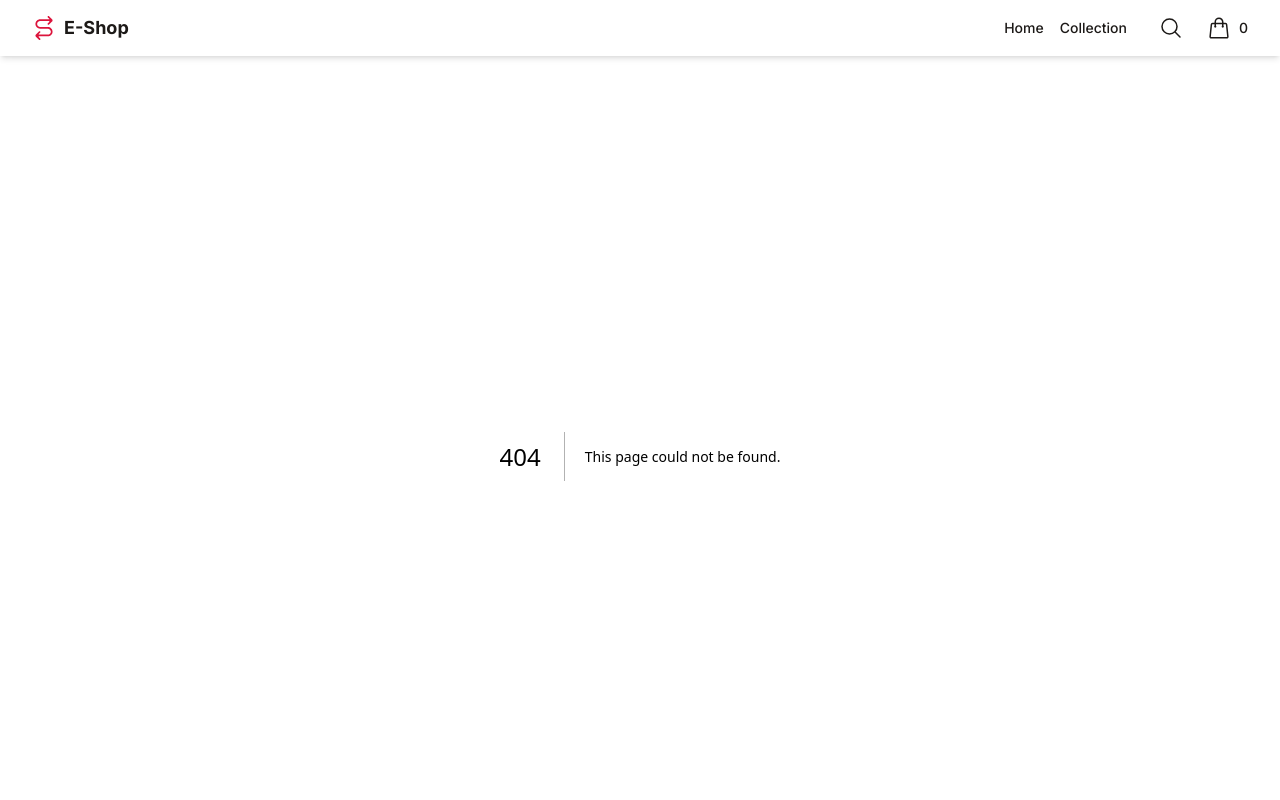
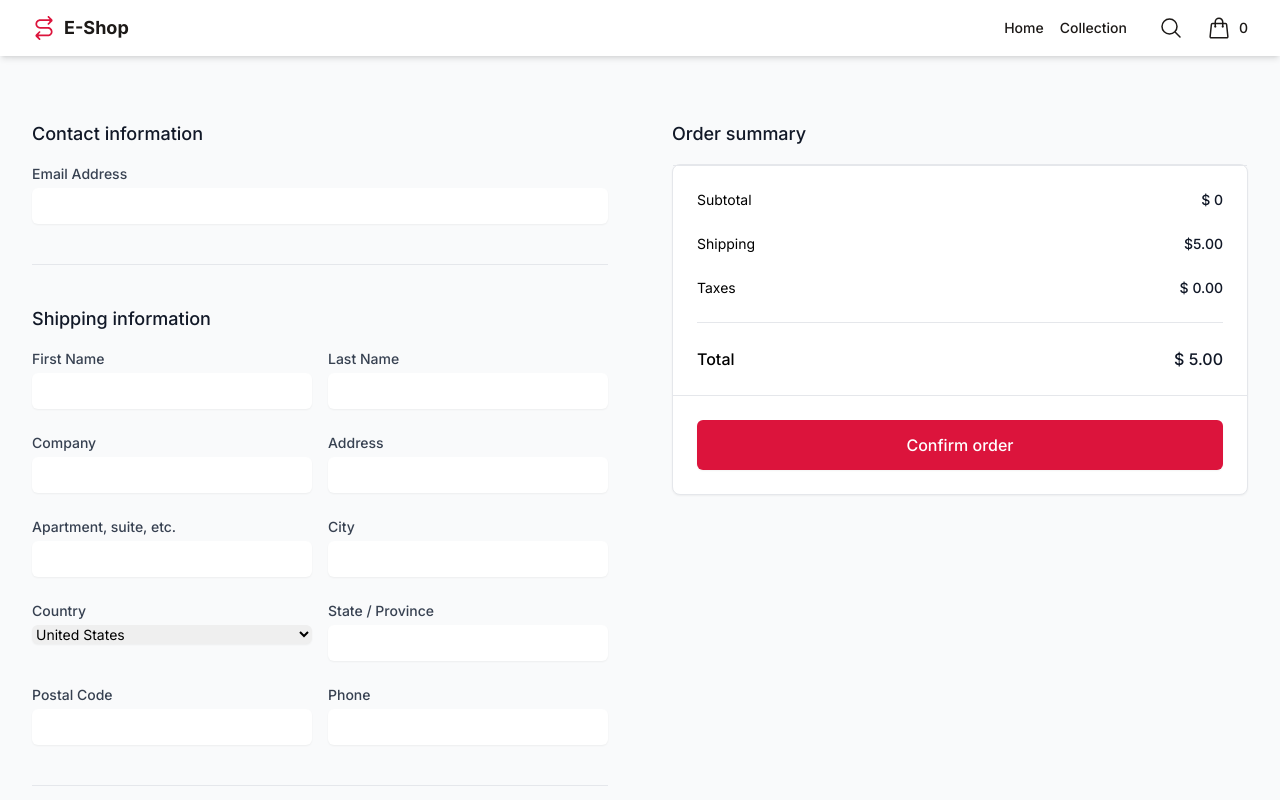
Before and after one commit to Aksharmeet/red-white-ecommerce, a Next.js app: page /checkout in a window 1280 px wide. Before the commit this address had no page. Shown: the top 800 px of the page. Built offline with nearby package versions, Linux system fonts and the light colour scheme.

Commit message:
feat: completed the checkout page

```diff
--- /dev/null
+++ b/app/_components/checkout-page/contactInformation.tsx
@@ -0,0 +1,75 @@
+import CustomInput from '../common/form/customInput'
+
+const ContactInformation = () => {
+	return (
+		<div>
+			<div>
+				<h2 className='text-lg font-medium text-gray-900'>Contact information</h2>
+
+				<div className='mt-4'>
+					<CustomInput type='email' name='email-address' autoComplete='email' title='Email Address' />
+				</div>
+			</div>
+
+			<div className='mt-10 border-t border-gray-200 pt-10'>
+				<h2 className='text-lg font-medium text-gray-900'>Shipping information</h2>
+
+				<div className='mt-4 grid grid-cols-1 gap-y-6 sm:grid-cols-2 sm:gap-x-4'>
+					<CustomInput type='text' name='first-name' autoComplete='first-name' title='First Name' />
+					<CustomInput type='text' name='last-name' autoComplete='last-name' title='Last Name' />
+					<CustomInput type='text' name='company' autoComplete='company' title='Company' />
+					<CustomInput type='text' name='address' autoComplete='address' title='Address' />
+					<CustomInput type='text' name='apartment' autoComplete='apartment' title='Apartment, suite, etc.' />
+					<CustomInput type='text' name='city' autoComplete='city' title='City' />
+
+					<div>
+						<label htmlFor='country' className='block text-sm font-medium text-gray-700'>
+							Country
+						</label>
+						<div className='mt-1'>
+							<select
+								id='country'
+								name='country'
+								autoComplete='country-name'
+								className='block w-full rounded-md border-gray-300 shadow-sm focus:border-indigo-500 focus:ring-indigo-500 sm:text-sm'
+							>
+								<option>United States</option>
+								<option>Canada</option>
+								<option>Mexico</option>
+							</select>
+						</div>
+					</div>
+
+					<CustomInput type='text' name='region' autoComplete='region' title='State / Province' />
+					<CustomInput type='text' name='postal-code' autoComplete='postal-code' title='Postal Code' />
+					<CustomInput type='text' name='phone' autoComplete='phone' title='Phone' />
+				</div>
+			</div>
+
+			{/* Payment */}
+			<div className='mt-10 border-t border-gray-200 pt-10'>
+				<h2 className='text-lg font-medium text-gray-900'>Payment</h2>
+
+				<div className='mt-6 grid grid-cols-4 gap-y-6 gap-x-4'>
+					<div className='col-span-4'>
+						<CustomInput type='text' name='card-number' autoComplete='card-number' title='Card Number' />
+					</div>
+
+					<div className='col-span-4'>
+						<CustomInput type='text' name='name-on-card' autoComplete='cc-name' title='Name on Card' />
+					</div>
+
+					<div className='col-span-3'>
+						<CustomInput type='text' name='expiration-date' autoComplete='cc-exp' title='Expiration date (MM/YY)' />
+					</div>
+
+					<div>
+						<CustomInput type='text' name='cvc' autoComplete='csc' title='CVC' />
+					</div>
+				</div>
+			</div>
+		</div>
+	)
+}
+
+export default ContactInformation
--- /dev/null
+++ b/app/_components/checkout-page/orderSummary.tsx
@@ -0,0 +1,25 @@
+import ProductsOnCart from '../client-components/productsOnCart'
+import AmountDetails from '../client-components/amountDetails'
+
+const OrderSummary = () => {
+	return (
+		<div className='mt-10 lg:mt-0'>
+			<h2 className='text-lg font-medium text-gray-900'>Order summary</h2>
+
+			<div className='mt-4 rounded-lg border border-gray-200 bg-white shadow-sm'>
+				<ProductsOnCart />
+				<AmountDetails />
+				<div className='border-t border-gray-200 py-6 px-4 sm:px-6'>
+					<button
+						type='submit'
+						className='w-full rounded-md border border-transparent bg-primary py-3 px-4 text-base font-medium text-white shadow-sm hover:opacity-90 focus:outline-none focus:ring-2 focus:ring-primary focus:ring-offset-2 focus:ring-offset-gray-50'
+					>
+						Confirm order
+					</button>
+				</div>
+			</div>
+		</div>
+	)
+}
+
+export default OrderSummary
--- /dev/null
+++ b/app/_components/client-components/amountDetails.tsx
@@ -0,0 +1,47 @@
+'use client'
+
+import { ProductStore, useCartStore } from '@/store/productStore'
+import useStore from '@/store/useStore'
+
+const AmountComponent = ({ title, amount }: { title: string; amount: string }) => (
+	<div className='flex items-center justify-between'>
+		<dt className='text-sm'>{title}</dt>
+		<dd className='text-sm font-medium text-gray-900'>{amount}</dd>
+	</div>
+)
+
+const AmountDetails = () => {
+	const cartItems = useStore<ProductStore, ProductStore>(useCartStore, (state) => state)
+
+	if (!cartItems)
+		return (
+			<ul role='list' className='divide-y divide-gray-200'>
+				{/* */}
+			</ul>
+		)
+
+	const { items } = cartItems
+
+	const totalAmount = () => {
+		return items.reduce((prevVal, item) => prevVal + item.price * item.count, 0)
+	}
+
+	const taxes = (taxRate: number) => {
+		return items.reduce((prevVal, item) => prevVal + item.price * item.count, 0) * (taxRate / 100)
+	}
+
+	return (
+		<dl className='space-y-6 border-t border-gray-200 py-6 px-4 sm:px-6'>
+			<AmountComponent title='Subtotal' amount={`$ ${totalAmount()}`} />
+			<AmountComponent title='Shipping' amount='$5.00' />
+			<AmountComponent title='Taxes' amount={`$ ${taxes(8).toFixed(2)}`} />
+
+			<div className='flex items-center justify-between border-t border-gray-200 pt-6'>
+				<dt className='text-base font-medium'>Total</dt>
+				<dd className='text-base font-medium text-gray-900'>$ {(totalAmount() + taxes(8) + 5).toFixed(2)}</dd>
+			</div>
+		</dl>
+	)
+}
+
+export default AmountDetails
--- a/app/_components/client-components/cartButton.tsx
+++ b/app/_components/client-components/cartButton.tsx
@@ -21,7 +21,18 @@ const CartButton = ({ currentProduct }: { currentProduct: ProductTs }) => {
 	const addedProduct = items.find((product) => product.id === currentProduct.id)
 
 	const addProduct = () => {
-		addItem({ count: 1, id: currentProduct.id })
+		addItem({
+			count: 1,
+			id: currentProduct.id,
+			name: currentProduct.name,
+			price: currentProduct.price,
+			productMaterial: currentProduct.productMaterial,
+			productDescription: currentProduct.productDescription,
+			href: currentProduct.href,
+			thumbnail: currentProduct.thumbnail,
+			imageAlt: currentProduct.imageAlt,
+			rating: currentProduct.rating,
+		})
 	}
 
 	const incrementProductCount = () => {
--- /dev/null
+++ b/app/_components/client-components/productsOnCart.tsx
@@ -0,0 +1,104 @@
+'use client'
+
+import { CartItem, ProductStore, useCartStore } from '@/store/productStore'
+import useStore from '@/store/useStore'
+import { TrashIcon } from '@heroicons/react/24/solid'
+import Image from 'next/image'
+import Link from 'next/link'
+
+const ProductsOnCart = () => {
+	const cartItems = useStore<ProductStore, ProductStore>(useCartStore, (state) => state)
+	if (!cartItems)
+		return (
+			<ul role='list' className='divide-y divide-gray-200'>
+				<ProductsLoading />
+			</ul>
+		)
+
+	const { items, removeItem } = cartItems
+
+	const decrementProductCount = (item: CartItem) => {
+		for (let i = 0; i < item.count; i++) {
+			removeItem(item.id)
+		}
+	}
+
+	return (
+		<ul role='list' className='divide-y divide-gray-200'>
+			{items.map((product) => (
+				<li key={product.id} className='text-primary-text '>
+					<Link href={`/product${product.href}`} className='flex py-6 px-4 sm:px-6'>
+						<div className='flex-shrink-0'>
+							<Image width={100} height={100} src={product.thumbnail} alt={product.imageAlt} className='w-20 rounded-md' />
+						</div>
+
+						<div className='ml-6 flex flex-1 flex-col'>
+							<div className='flex'>
+								<div className='min-w-0 flex-1'>
+									<p className='text-base font-medium'>{product.name}</p>
+									<p className='text-sm mt-2 font-normal'>{product.productMaterial}</p>
+								</div>
+
+								<div className='ml-4 flow-root flex-shrink-0'>
+									<button
+										type='button'
+										onClick={(e) => {
+											e.preventDefault()
+											decrementProductCount(product)
+										}}
+										className='-m-2.5 flex items-center justify-center bg-white p-2.5 text-gray-400 hover:text-gray-500'
+									>
+										<TrashIcon className='h-5 w-5' />
+									</button>
+								</div>
+							</div>
+
+							<div className='flex flex-1 items-end justify-between pt-2'>
+								<p className='mt-1 text-sm font-medium text-gray-900'>
+									$ {product.price * product.count}
+									<span className='text-xs text-gray-500 ml-1'>
+										($ {product.price} x {product.count})
+									</span>
+								</p>
+
+								<div className='ml-4'>{product.count}</div>
+							</div>
+						</div>
+					</Link>
+				</li>
+			))}
+		</ul>
+	)
+}
+
+export default ProductsOnCart
+
+const ProductsLoading = () => {
+	return (
+		<li className='text-primary-text animate-pulse'>
+			<div className='flex py-6 px-4 sm:px-6'>
+				<div className='flex-shrink-0'>
+					<div className='w-20 h-36 bg-gray-300 rounded-md'></div>
+				</div>
+
+				<div className='ml-6 flex flex-1 flex-col'>
+					<div className='flex'>
+						<div className='min-w-0 flex-1'>
+							<div className='w-2/3 h-4 bg-gray-300 mb-2 rounded'></div>
+							<div className='w-1/3 h-3 bg-gray-300 rounded'></div>
+						</div>
+
+						<div className='ml-4 flow-root flex-shrink-0'>
+							<div className='w-8 h-8 bg-gray-300 rounded'></div>
+						</div>
+					</div>
+
+					<div className='flex flex-1 items-end justify-between pt-2'>
+						<div className='w-2/3 h-4 bg-gray-300 rounded'></div>
+						<div className='w-1/3 h-4 bg-gray-300 rounded'></div>
+					</div>
+				</div>
+			</div>
+		</li>
+	)
+}
--- /dev/null
+++ b/app/_components/common/form/customInput.tsx
@@ -0,0 +1,20 @@
+const CustomInput = ({ type, name, autoComplete, title }: { type: string; name: string; autoComplete: string; title: string }) => {
+	return (
+		<div>
+			<label htmlFor={title} className='block text-sm font-medium text-gray-700'>
+				{title}
+			</label>
+			<div className='mt-1'>
+				<input
+					type={type}
+					id={name}
+					name={name}
+					autoComplete={autoComplete}
+					className='block p-2 w-full rounded-md border-gray-400 shadow-sm focus:border-primary focus:ring-primary sm:text-sm'
+				/>
+			</div>
+		</div>
+	)
+}
+
+export default CustomInput
--- /dev/null
+++ b/app/checkout/page.tsx
@@ -0,0 +1,17 @@
+import ContactInformation from '../_components/checkout-page/contactInformation'
+import OrderSummary from '../_components/checkout-page/orderSummary'
+
+const Checkout = () => {
+	return (
+		<div className='bg-gray-50'>
+			<div className='mx-auto max-w-2xl px-4 pt-16 pb-24 sm:px-6 lg:max-w-7xl lg:px-8'>
+				<form className='lg:grid lg:grid-cols-2 lg:gap-x-12 xl:gap-x-16'>
+					<ContactInformation />
+					<OrderSummary />
+				</form>
+			</div>
+		</div>
+	)
+}
+
+export default Checkout
```
Also changed, not shown: store/productStore.tsx (+8 -0 lines).
